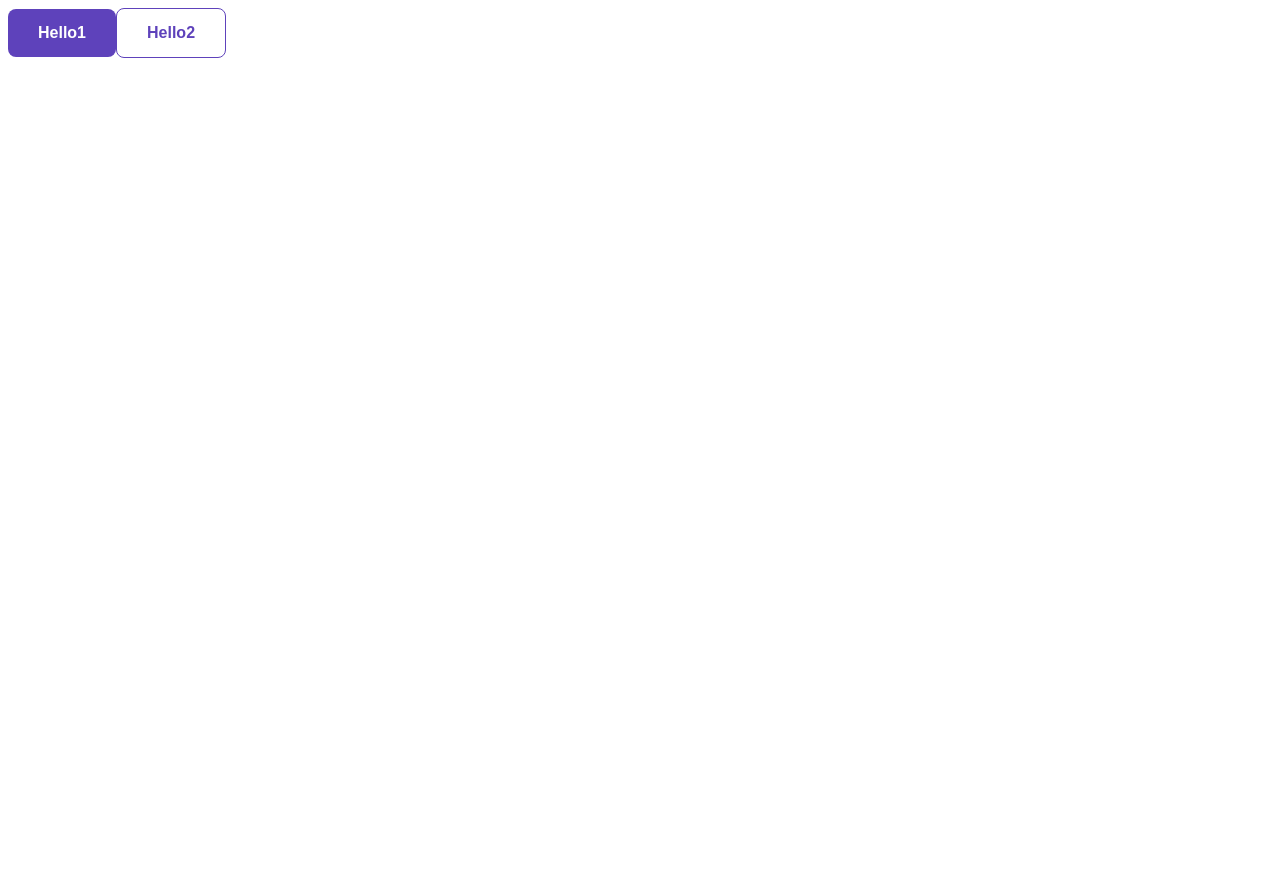
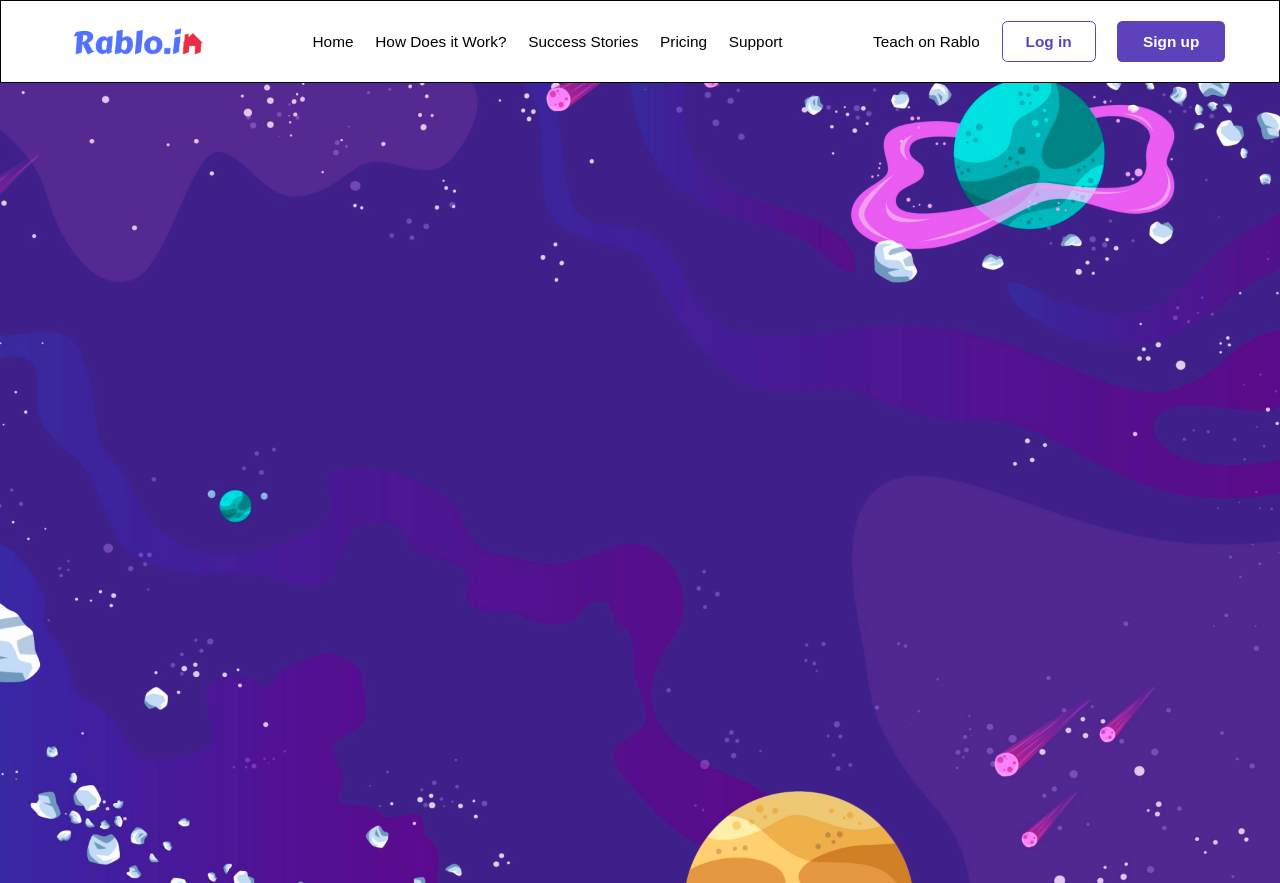
Before and after one commit to RabloApp/Rablo-official-frontend, a Next.js app in the folder rablo-official/: page / in a window 1280 px wide. Before the commit the page ends 800 px from the top, so only its background shows below. Built offline with nearby package versions, Linux system fonts and the light colour scheme.

Commit message:
Header Component Done -Harsh Gupta

```diff
--- /dev/null
+++ b/rablo-official/app/StaticData/Header.ts
@@ -0,0 +1,39 @@
+export const navItems = [
+    {
+        label: 'Home',
+        path: '/'
+    },
+    {
+        label: 'How Does it Work?',
+        path: ''
+    },
+    {
+        label: 'Success Stories',
+        path: ''
+    },
+    {
+        label: 'Pricing',
+        path: ''
+     },
+    {
+        label: 'Support',
+        path: ''
+    },
+  ];
+
+ export const navButtons = [
+     {
+         label: "Teach on Rablo",
+         path: "/",
+        },
+        {
+            label: "Log in",
+            path: "/",
+            button : true
+        },
+        {
+            label: "Sign up",
+            path: "/",
+            button: true
+        }
+      ]
--- /dev/null
+++ b/rablo-official/app/components/Header/Header.tsx
@@ -0,0 +1,43 @@
+import Image from 'next/image'
+import React from 'react'
+import { navButtons, navItems } from '@/app/StaticData/Header'
+const Header = () => {
+  return (
+    <div className='w-full px-[4.22vw] py-[0.83vw] bg-[#FFFFFF] flex justify-between items-center border border-black'>
+        <Image src="/images/logo.svg" width={167} height={60} alt=''/>
+        <ul className='flex gap-[1.7vw]'>
+          {
+            navItems.map((item, index)=>{
+              return(
+                <div key={index}>
+                  <li className='text-[1.2vw]'>{item.label}</li>
+                </div>
+              )
+            })
+          }
+        </ul>
+
+<div className='flex justify-between items-center gap-[1.7vw]'>
+  {
+    navButtons.map((item, index) => {
+      return (
+        <div key={index}>
+          {
+            item.button ? (
+              <button className={`cursor-pointer ${item.label === "Sign up" ? 'nav-button2' : 'nav-button1'}`}>
+                {item.label}
+              </button>
+            ) : (
+              <p className='text-[1.2vw]'>{item.label}</p>
+            )
+          }
+        </div>
+      )
+    })
+  }
+</div>
+  </div>
+  )
+}
+
+export default Header
--- /dev/null
+++ b/rablo-official/app/components/Section/Section.tsx
@@ -0,0 +1,11 @@
+import React from 'react'
+
+const Section = () => {
+  return (
+    <div className='w-full h-[100vh] section-container bg-[url(/images/backgroundImg.png)] bg-center bg-cover bg-no-repeat'>
+
+    </div>
+  )
+}
+
+export default Section
--- a/rablo-official/app/globals.css
+++ b/rablo-official/app/globals.css
@@ -8,10 +8,10 @@ body {
 @layer utilities {
 
   .nav-button1 {
-    @apply font-semibold text-[16px] leading-[18px] text-center bg-[#5E42BB] text-white px-[30px] py-[15px] rounded-[8px];
+    @apply font-semibold text-[1.2vw] leading-[0.94vw] text-center text-[#5E42BB] bg-transparent border border-[#5E42BB] px-[1.8vw] py-[1.7vh] rounded-[0.42vw];
   }
 
   .nav-button2 {
-    @apply font-semibold text-[16px] leading-[18px] text-center text-[#5E42BB] bg-transparent border border-[#5E42BB] px-[30px] py-[15px] rounded-[8px];
+    @apply font-semibold text-[1.2vw] leading-[0.94vw] text-center bg-[#5E42BB] text-white px-[2vw] py-[1.8vh] rounded-[0.42vw];
   }
 }
--- a/rablo-official/app/page.tsx
+++ b/rablo-official/app/page.tsx
@@ -1,10 +1,15 @@
-import Image from "next/image";
+import Header from "./components/Header/Header";
+import Section from "./components/Section/Section";
 
 export default function Home() {
   return (
-    <div className=" py-2 px-2 block gap-2">
-      <button className="nav-button1">Hello1</button>
-      <button className="nav-button2">Hello2</button>
+    // <div className=" py-2 px-2 block gap-2">
+    //   <button className="nav-button1">Hello1</button>
+    //   <button className="nav-button2">Hello2</button>
+    // </div>
+    <div>
+      <Header/>
+      <Section/>
     </div>
   );
 }
```
Also changed, not shown: rablo-official/public/images/backgroundImg.png (added), rablo-official/public/images/logo.svg (added).
